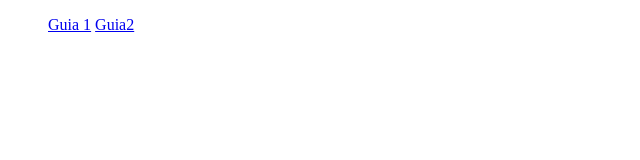
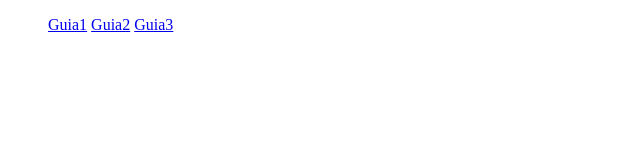
Before and after one commit to StevenUniverseAguirre/DAW-Ciclo-II, a plain HTML site: page index.html in a window 1280 px wide. Shown: the full height of the page, 0-640 px from the left. Drawn offline with Linux system fonts and the light colour scheme.

Commit message:
Update index.html

```diff
--- a/index.html
+++ b/index.html
@@ -7,8 +7,9 @@
 
 <body>
     <ul>
-        <a href="Guia1/index.html">Guia 1</a>
+        <a href="Guia1/index.html">Guia1</a>
         <a href="Guia2/index.html">Guia2</a>
+        <a href="Guia3/index.html">Guia3</a>
     </ul>
 </body>
 
```
